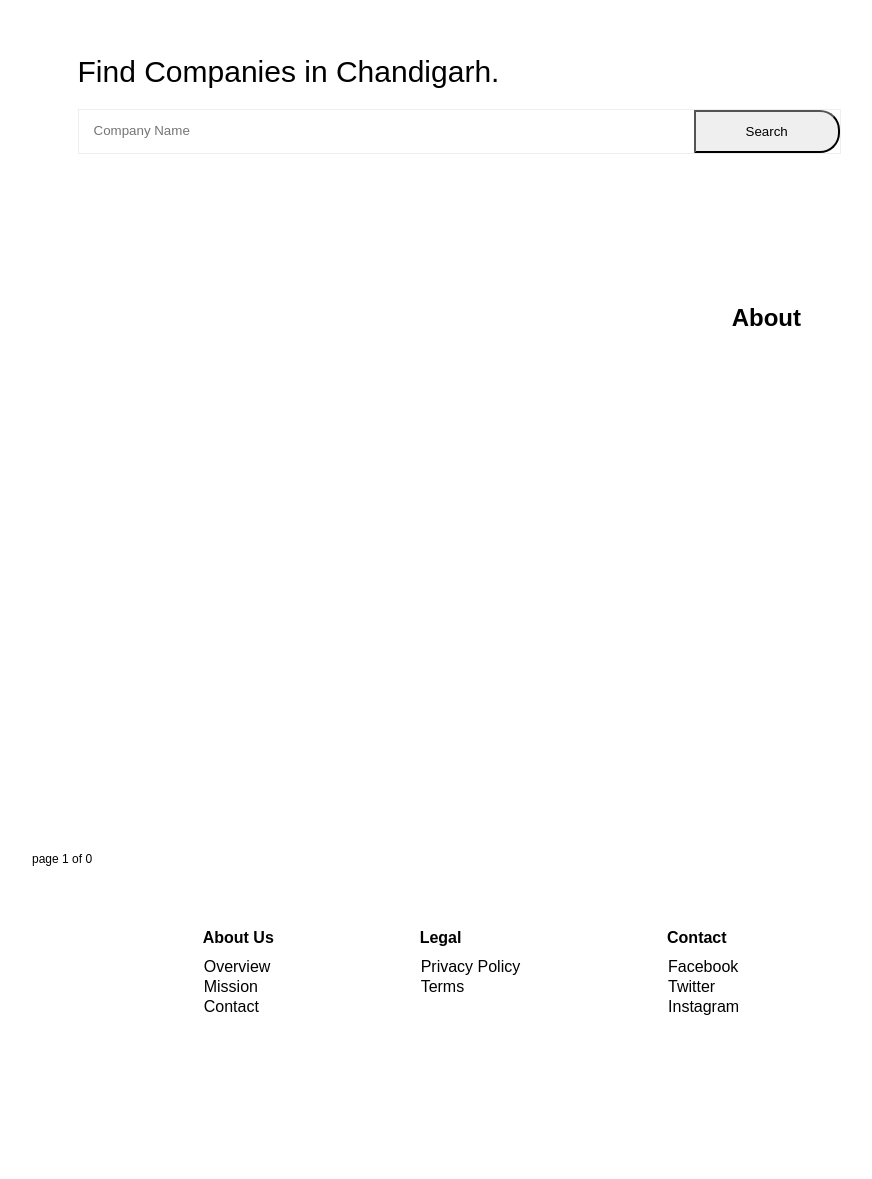
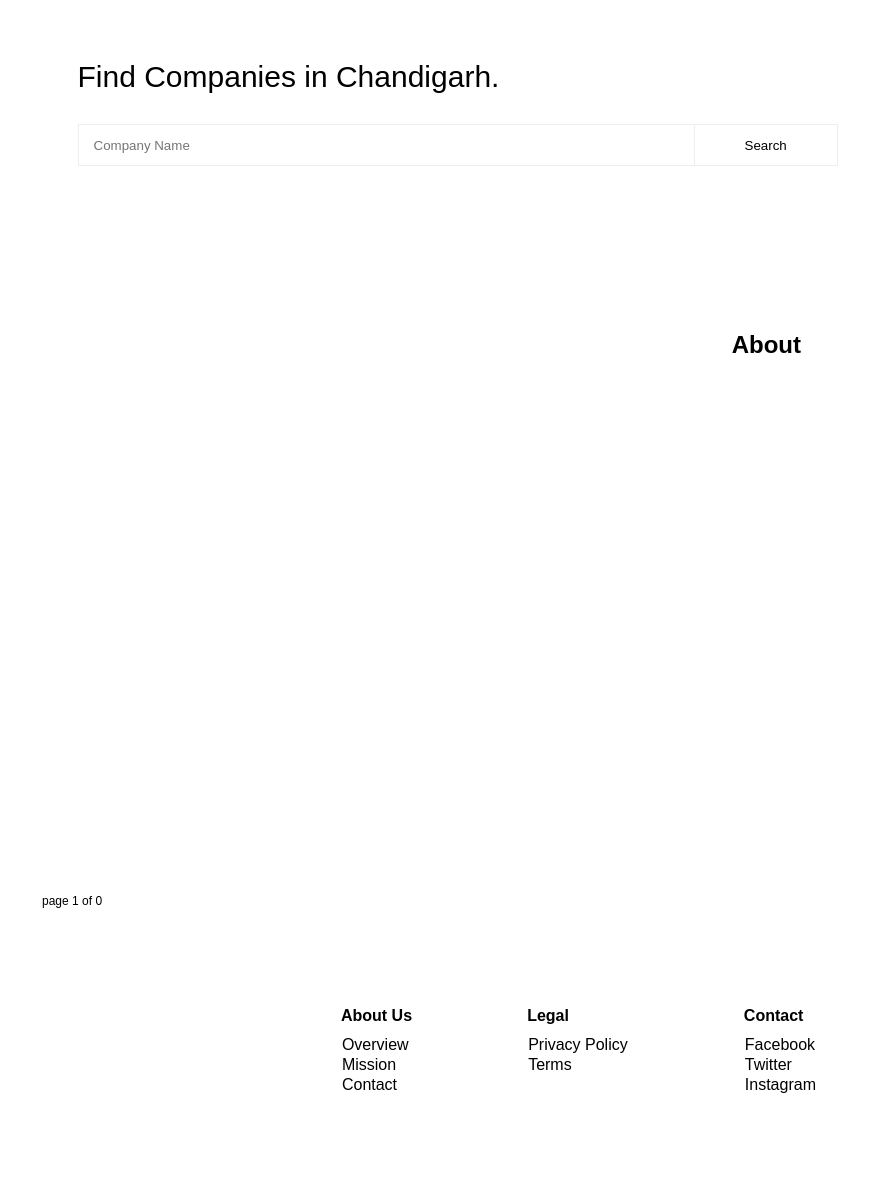
Before and after one commit to ManinderGharuan/glassdoor, a Flask app: page / in a window 1280 px wide. Shown: the whole page, without its empty margins (1-873 px from the left). Before the commit the page ends 1015 px from the top, so only its background shows below. Run offline with Flask 2, Linux system fonts and the light colour scheme; data that the repository does not hold is empty.

Commit message:
Fix spacing's

```diff
--- a/web/static/styles.css
+++ b/web/static/styles.css
@@ -48,7 +48,7 @@ div.hidden {
 
 .row {
   margin: auto;
-  padding: 10px;
+  padding: 15px 10px;
   width: 90%;
 }
 
@@ -72,8 +72,11 @@ div.hidden {
 }
 
 .search-button {
+  border: none;
+  border-left: 1px solid #eee;
   padding: 12px 50px;
-  border-radius: 0 20px 20px 0;
+  background-color: white;
+  outline: none;
 }
 
 .search-button:hover {
@@ -99,7 +102,7 @@ div.hidden {
 
 .frame-set {
   overflow-y: auto;
-  margin: 10px 0;
+  margin: 15px 0;
   padding: 20px;
 }
 
@@ -115,12 +118,13 @@ div.hidden {
 }
 
 .pages {
+  margin: 10px 0;
   width: 100%;
   display: flex;
 }
 
 .page-no {
-  padding: 8px;
+  padding: 18px;
   font-size: 12px;
 }
 
@@ -129,7 +133,7 @@ div.hidden {
 }
 
 .page-list {
-  padding: 0 6px;
+  padding: 5px 10px;
   font-size: 20px;
   border: 1px solid #eee;
   display: inline-table;
@@ -151,7 +155,7 @@ div.hidden {
 }
 
 .items {
-  padding: 10px;
+  padding: 15px;
   display: flex;
 }
 
@@ -223,15 +227,12 @@ div.hidden {
 }
 
 .org-info {
+  margin-top: 20px;
   display: flex;
 }
 
 .left-list {
   width: 50%;
-}
-
-.info {
-  font-size: x-small;
 }
 
 .about-head {
@@ -249,7 +250,6 @@ div.hidden {
 
 .footer {
   position: relative;
-  margin-top: 5px;
 }
 
 .website-info, .info-list, .head {
@@ -257,7 +257,7 @@ div.hidden {
 }
 
 .website-info {
-  margin: 0 10%;
+  margin: 2% 22% 5%;
 }
 
 .head {
```
